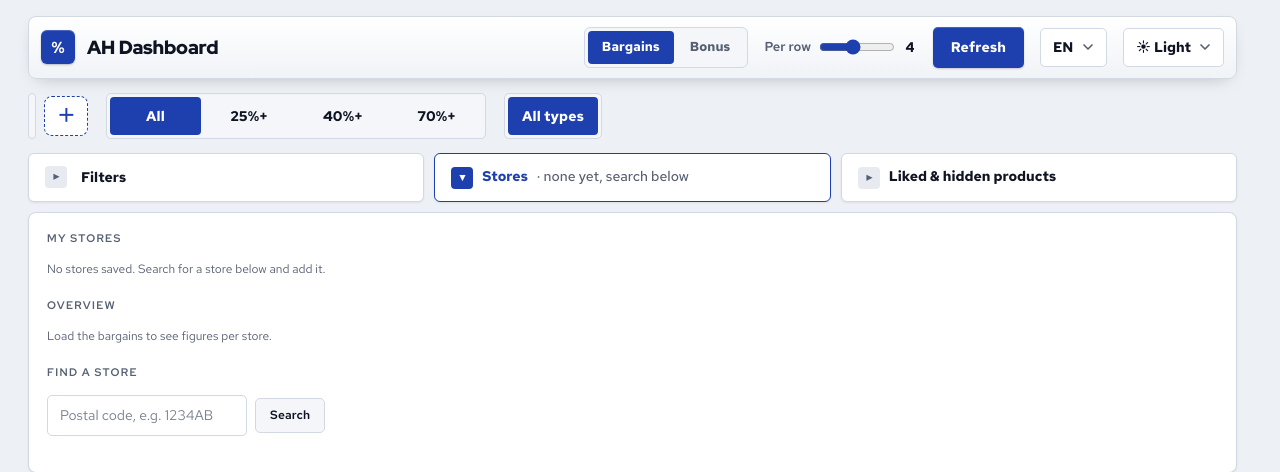
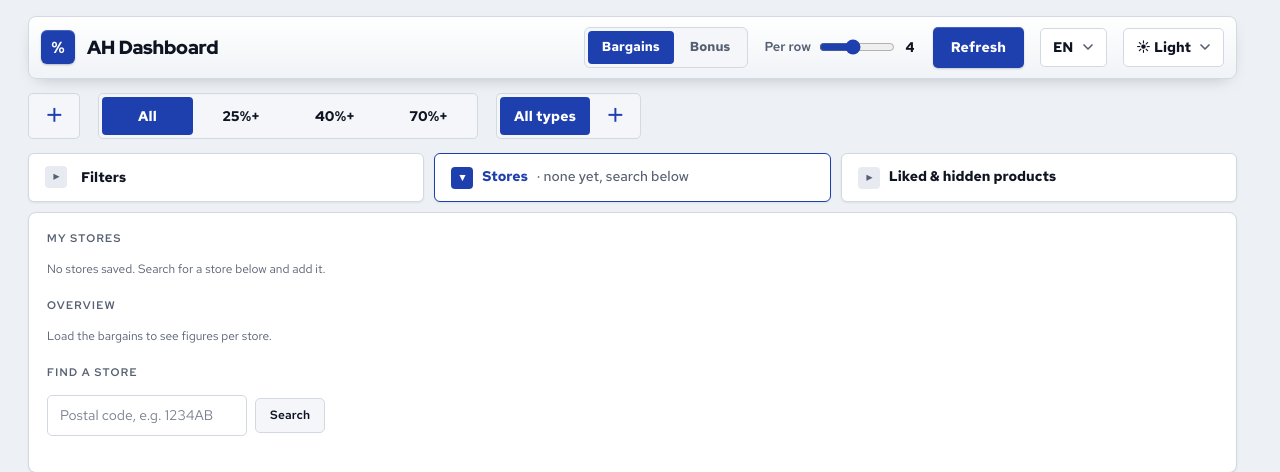
Before and after one commit to JacobEbben/ah-dashboard, a Flask app: template ah_dashboard/templates/index.html in a window 1280 px wide. Shown: the top 472 px of the page. Run offline with Flask 3, Linux system fonts and the light colour scheme; the template is opened without the code that fills it, so the values that code supplies are empty; parts of the project's set-up code (start-up, migrations or seed data) failed here and were passed over.

Commit message:
Changed add button UI

```diff
--- a/ah_dashboard/static/css/app.css
+++ b/ah_dashboard/static/css/app.css
@@ -682,10 +682,10 @@ input[type=search]::-webkit-search-cancel-button { -webkit-appearance: none; }
 .storechip .dot { width: 10px; height: 10px; border-radius: 2px; flex: none; box-shadow: 0 0 0 1px var(--surface); }
 .storechipname { max-width: 16ch; overflow: hidden; text-overflow: ellipsis; }
 .storechipx { margin-left: 2px; font-size: 13px; opacity: .85; }
-.chipicon { flex: none; width: 44px; height: 40px; padding: 0; display: grid; place-items: center; font-size: 18px;
-  background: var(--surface); color: var(--accent-ink); border: 1px dashed var(--accent); border-radius: var(--radius);
-  box-shadow: none; }
-.chipicon:hover { background: color-mix(in srgb, var(--accent) 10%, var(--surface)); }
+/* The bars' last part: ＋ to add a store or preset. The list before it is a box-less wrapper
+   (display: contents), so its parts and ＋ sit in one bar. */
+.segparts { display: contents; }
+.segmented .segbtn.segadd { flex: none; width: 44px; padding: 0; font-size: 18px; font-weight: 700; color: var(--accent-ink); }
 .mystore .shere { padding: 4px 10px; border-radius: 4px; }
 .mystore .shere[aria-pressed="true"] { background: var(--ink); color: var(--surface); border-color: var(--ink); }
 .discseg { margin-top: 10px; max-width: 460px; height: 46px; }
--- a/ah_dashboard/static/js/bargains/filters.js
+++ b/ah_dashboard/static/js/bargains/filters.js
@@ -179,13 +179,17 @@ export function setFilterPanelVisible(visible) {
   $('typesSection').hidden = !visible;
 }
 
+/** @type {(folded: boolean) => void} */
+let setFiltersFolded = () => {};
+export function openFilterPanel() { setFiltersFolded(false); }
+
 /** @param {() => Offer[]} getItems the loaded bargains */
 export function initFilters(getItems) {
   items = getItems;
   // A fold-out panel; opening it folds the other panels (core/dom.makeFoldable). Remembered per browser.
-  const setFolded = makeFoldable($('filterPanel'), $('filterToggle'),
+  setFiltersFolded = makeFoldable($('filterPanel'), $('filterToggle'),
     folded => storage.set(KEYS.filtersFolded, folded ? '1' : '0'));
-  setFolded(storage.get(KEYS.filtersFolded) !== '0');
+  setFiltersFolded(storage.get(KEYS.filtersFolded) !== '0');
 
   // Restore remembered settings.
   const saved = storage.getJSON(KEYS.settings);
--- a/ah_dashboard/static/js/bargains/presets.js
+++ b/ah_dashboard/static/js/bargains/presets.js
@@ -13,7 +13,7 @@ import { t } from '../core/i18n.js';
 import { KEYS, storage } from '../core/storage.js';
 import { onRenameGesture, startRename } from '../ui/rename.js';
 import { makeReorderable } from '../ui/reorder.js';
-import { applyCats, catsSetting, sameCats } from './filters.js';
+import { applyCats, catsSetting, openFilterPanel, sameCats } from './filters.js';
 
 /** @typedef {import('./filters.js').Settings} Settings */
 /** @typedef {Record<string, Settings>} Presets */
@@ -193,6 +193,12 @@ function deletePreset() {
 }
 
 export function initPresets() {
+  // ＋ at the end of the presets bar: open the Filters panel at the new preset's name.
+  $('presetAddBtn').addEventListener('click', () => {
+    openFilterPanel();
+    $('presetName').focus({ preventScroll: true });
+    $('filterPanel').scrollIntoView({ block: 'nearest' });
+  });
   $('presetSel').addEventListener('change', (/** @type {any} */ e) => {
     updatePresetButtons();
     const s = loadPresets()[e.target.value];
--- a/ah_dashboard/static/js/bargains/stores.js
+++ b/ah_dashboard/static/js/bargains/stores.js
@@ -255,7 +255,7 @@ export function initStores() {
   stores = loadStores();
   setStoresFolded = makeFoldable($('storePanel'), $('storeToggle'),
     folded => storage.set(KEYS.storesFolded, folded ? '1' : '0'));
-  // ＋ after the store chips: open the Stores panel at the postal-code search.
+  // ＋ at the end of the store bar: open the Stores panel at the postal-code search.
   $('storeManageBtn').addEventListener('click', () => {
     openStoresPanel();
     $('storeQuery').focus({ preventScroll: true });
--- a/ah_dashboard/static/js/core/i18n.js
+++ b/ah_dashboard/static/js/core/i18n.js
@@ -107,7 +107,7 @@ export const I18N = {
     storeQueryPh: 'Postal code, e.g. 1234AB', search: 'Search', clear: 'Clear',
     clearTitle: 'Clear the search and its results', presets: 'Presets', choosePreset: '— choose preset —',
     delete: 'Delete', deleteTitle: 'Delete the selected preset',
-    presetNamePh: 'New preset name', save: 'Save', saveTitle: 'Save the selected product types as a preset',
+    presetNamePh: 'New preset name', addPreset: 'New preset', save: 'Save', saveTitle: 'Save the selected product types as a preset',
     minDisc: 'Min. discount', all: 'All', none: 'None',
     groupBy: 'Group by', productType: 'Product type', discountSize: 'Discount size', store: 'Store',
     orderBy: 'Order by', discHighLow: 'Discount (high → low)', qtyHighLow: 'Quantity (high → low)',
@@ -255,7 +255,7 @@ export const I18N = {
     storeQueryPh: 'Postcode, bijv. 1234AB', search: 'Zoeken', clear: 'Wissen',
     clearTitle: 'Zoekopdracht en resultaten wissen', presets: 'Voorinstellingen', choosePreset: '— kies voorinstelling —',
     delete: 'Verwijderen', deleteTitle: 'Geselecteerde voorinstelling verwijderen',
-    presetNamePh: 'Naam nieuwe voorinstelling', save: 'Opslaan', saveTitle: 'Gekozen productsoorten opslaan als voorinstelling',
+    presetNamePh: 'Naam nieuwe voorinstelling', addPreset: 'Nieuwe voorinstelling', save: 'Opslaan', saveTitle: 'Gekozen productsoorten opslaan als voorinstelling',
     minDisc: 'Min. korting', all: 'Alle', none: 'Geen',
     groupBy: 'Groeperen op', productType: 'Productsoort', discountSize: 'Kortingsgrootte', store: 'Winkel',
     orderBy: 'Sorteren op', discHighLow: 'Korting (hoog → laag)', qtyHighLow: 'Aantal (hoog → laag)',
--- a/ah_dashboard/templates/partials/_quickbar.html
+++ b/ah_dashboard/templates/partials/_quickbar.html
@@ -10,7 +10,11 @@
 </div>
 <div class="quickbar chipstrip">
   {# Presets: "All types" plus the saved product-type selections (drag to reorder, double-click to rename). #}
-  <div id="presetBar" class="presetbar segmented presetseg" role="group" data-i18n-aria="presets"></div>
+  {# Its last part, ＋, opens the Filters panel at "save as preset". #}
+  <div class="segmented presetseg">
+    <div id="presetBar" class="presetbar segparts" role="group" data-i18n-aria="presets"></div>
+    <button type="button" id="presetAddBtn" class="segbtn segadd" aria-controls="filterBody" data-i18n-aria="addPreset" data-i18n-title="addPreset">＋</button>
+  </div>
   {# Screen readers: "Moved preset X to position 2 of 4" after Alt+arrow keys. #}
   <span id="presetLive" class="sronly" aria-live="polite"></span>
 </div>
--- a/ah_dashboard/templates/partials/_store_strip.html
+++ b/ah_dashboard/templates/partials/_store_strip.html
@@ -1,10 +1,12 @@
 {# The followed stores as one segmented bar (one colour dot each), as wide as its stores. Tap one =
    "I'm in this store": only its bargains, shown highlighted with a ✕, until tapped again, 2 hours or
-   midnight. The bar itself stays, so nothing below moves. ＋ opens the Stores panel
+   midnight. The bar itself stays, so nothing below moves. Its last part, ＋, opens the Stores panel
    (static/js/bargains/stores.js). #}
 <div class="storestrip">
   <div class="chiprow storerow" id="storeRow">
-    <div id="storeChips" class="segmented storeseg" role="group" data-i18n-aria="stores"></div>
-    <button type="button" id="storeManageBtn" class="chipicon" aria-controls="storeBody" data-i18n-aria="manageStores" data-i18n-title="manageStores">＋</button>
+    <div class="segmented storeseg">
+      <div id="storeChips" class="segparts" role="group" data-i18n-aria="stores"></div>
+      <button type="button" id="storeManageBtn" class="segbtn segadd" aria-controls="storeBody" data-i18n-aria="manageStores" data-i18n-title="manageStores">＋</button>
+    </div>
   </div>
 </div>
```
Also changed, not shown: CLAUDE.md (+1 -1 lines).
